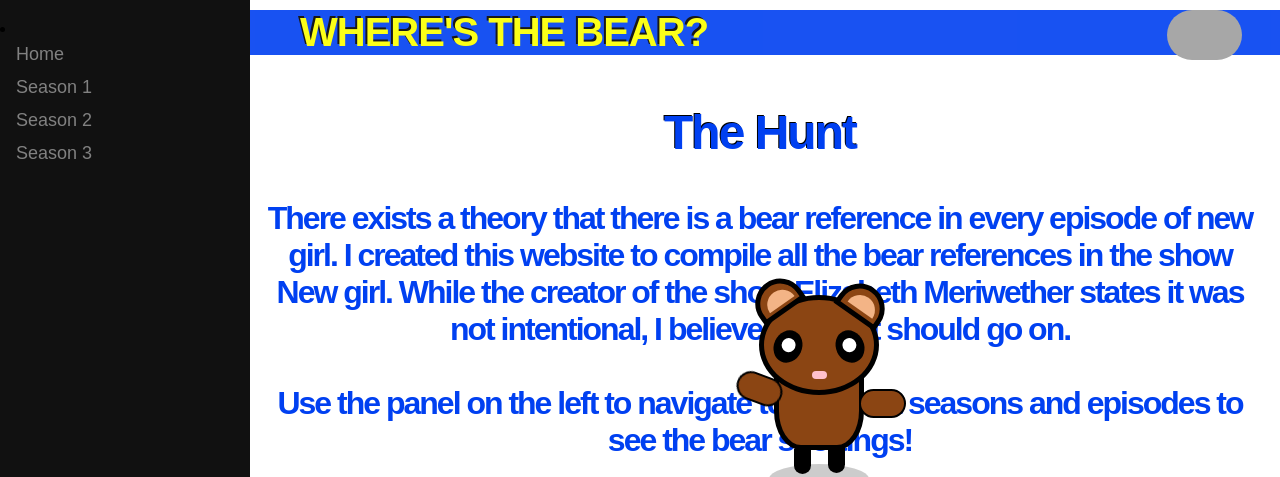
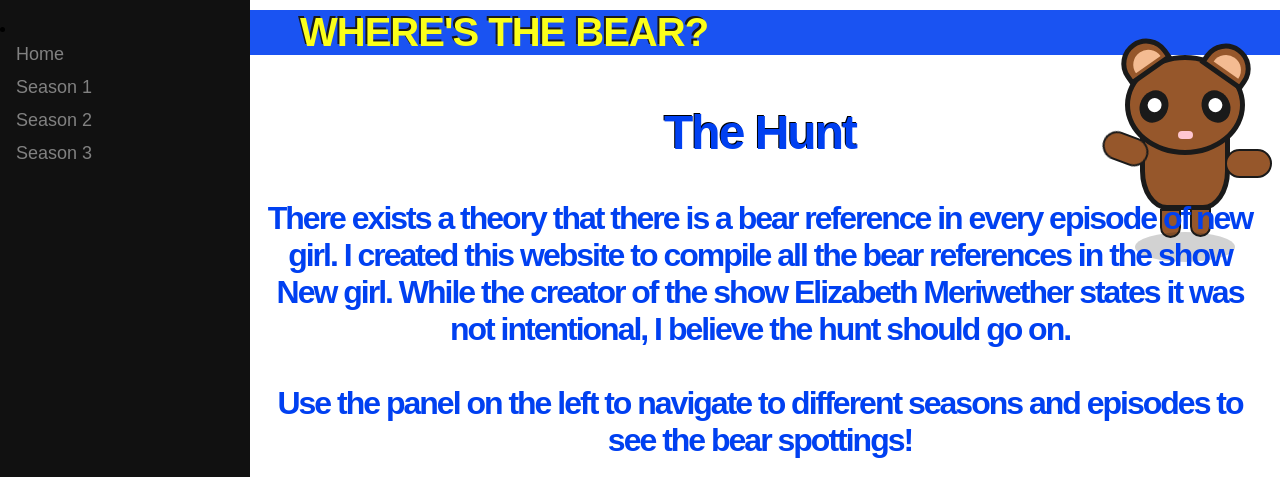
Before and after one commit to meislifka/Bear-Website-NG, a Flask app: page / in a window 1280 px wide; the page is wider, and only the part inside the window is pictured. Shown: the top 477 px of that part. Run offline with Flask 3, Linux system fonts and the light colour scheme; some libraries are stand-ins or nearby versions; grey boxes are pictures that could not be loaded.

Commit message:
added spottings

```diff
--- a/app/static/css/main.css
+++ b/app/static/css/main.css
@@ -204,21 +204,6 @@
     text-align:left;
   }
 
-  table
-  {
-    border: 1px solid;
-  }
-
-  td
-  {
-    font-size: 30px;
-    border: 1px solid;
-  }
-  th{
-    font-size: 30px;
-    font-weight: bold ;
-    border: 1px solid;
-  }
 
   #textboxid
 {
@@ -237,6 +222,8 @@
   background-color: #111;
   overflow-x: hidden;
   padding-top: 20px;
+  transition:  background-color .15s;
+  transition:  color .15s;
 }
 
 /* Style the sidenav links and the dropdown button */
@@ -256,7 +243,8 @@
 
 /* On mouse-over */
 .sidenav a:hover, .dropdown-btn:hover {
-  color: #f1f1f1;
+  color: yellow;
+  background-color: #818181;
 }
 
 /* Main content */
@@ -268,8 +256,8 @@
 
 /* Add an active class to the active dropdown button */
 .active {
-  background-color: green;
-  color: white;
+  background-color: rgb(0, 25, 188);
+  color: yellow;
 }
 
 /* Dropdown container (hidden by default). Optional: add a lighter background color and some left padding to change the design of the dropdown content */
@@ -289,14 +277,15 @@
 
 .bear{
   position: absolute;
-  top:40%;
-  left:37%;
+  top:10%;
+  right: 50px;
   height: 120px;
   width:80px;
   background-color:#8B4513;
   border:5px solid black;
   border-radius:30%;
   z-index: 1;
+  opacity: 1;
 
 }
 
@@ -418,8 +407,9 @@
   position: relative;
   width: 17px;
   height: 25px;
-  background-color: black;
+  background-color: #8B4513;
   border-radius: 0px 0px 30px 30px;
+  border: 2px solid black;
 }
 
 .legL{
@@ -428,8 +418,8 @@
 }
 
 .legR{
-  bottom:96px;
-  left:49px;
+  bottom:100px;
+  left:45px;
 }
 
 .shadow{
--- a/app/templates/home.html
+++ b/app/templates/home.html
@@ -18,29 +18,6 @@
      keep going for it"
       <br><strong><font color = "black">- Elizabeth Meriwether <br>"Welcome to Our Show Podcast" Episode 124 Nov. 2022 </font></strong></i></h6>
 
-    </div>
-    <div class = "bear">
-      <div class="face">
-          <div class = "earL">
-              <div class = "inEarL"></div>
-          </div>
 
-          <div class = "earR">
-              <div class = "inEarR"></div>
-          </div>
-          <div class= "eyeL">
-              <div class = "eyeball"></div>
-          </div>
-          <div class= "eyeR">
-              <div class = "eyeball"></div>
-          </div>
-          <div class="nose"></div>
-      </div>
-      <div class = "handL"></div>
-      <div class = "handR"></div>
-      <div class = "legL"></div>
-      <div class = "legR"></div>
-      <div class = "shadow"></div>
-  </div>
 
 {% endblock %}
--- a/app/templates/layout.html
+++ b/app/templates/layout.html
@@ -15,11 +15,33 @@
     <div class="top-header" >
 
       <div>
-
-        <img src="/static/images/bear.jpeg" class = "bear2" width="75" height=50 style="float: right"  >
         <h5><strong>WHERE'S THE BEAR?</strong></h5>
 
     </div>
+
+    <div class = "bear">
+      <div class="face">
+          <div class = "earL">
+              <div class = "inEarL"></div>
+          </div>
+
+          <div class = "earR">
+              <div class = "inEarR"></div>
+          </div>
+          <div class= "eyeL">
+              <div class = "eyeball"></div>
+          </div>
+          <div class= "eyeR">
+              <div class = "eyeball"></div>
+          </div>
+          <div class="nose"></div>
+      </div>
+      <div class = "handL"></div>
+      <div class = "handR"></div>
+      <div class = "legL"></div>
+      <div class = "legR"></div>
+      <div class = "shadow"></div>
+  </div>
   </header>
 
   <body>
```
